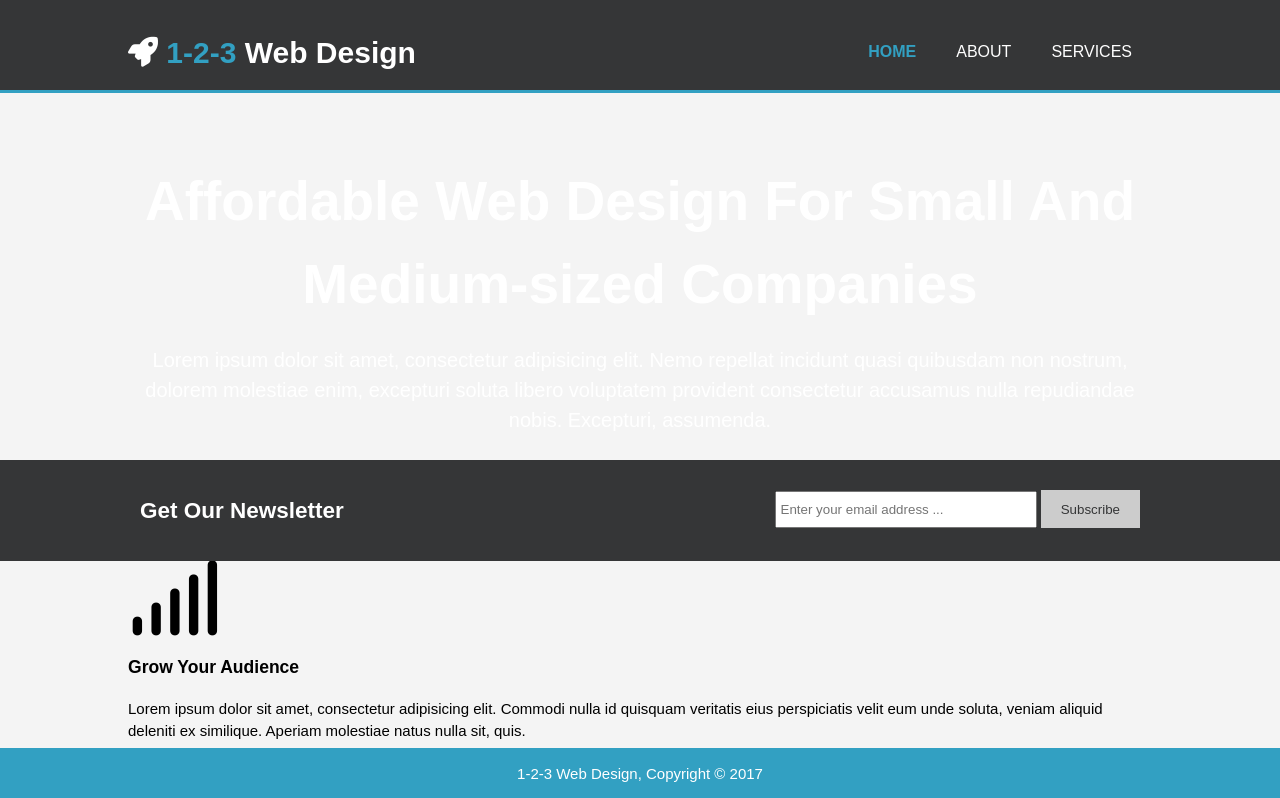
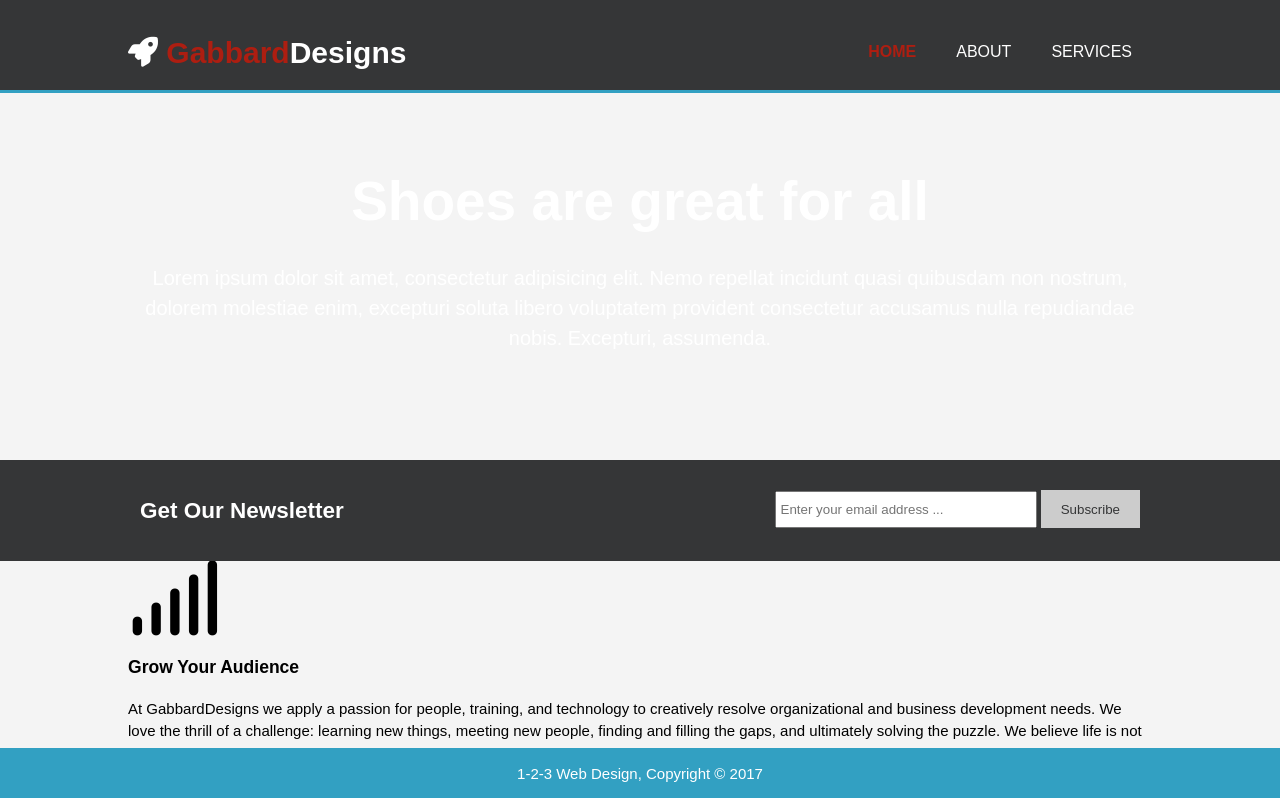
Before and after one commit to GabbardDesigns/site-redesign, a plain HTML site: page index.html in a window 1280 px wide. Shown: the top 798 px of the page. Drawn offline with Linux system fonts and the light colour scheme.

Commit message:
Ham is golden

```diff
--- a/css/style.css
+++ b/css/style.css
@@ -55,7 +55,7 @@ header{
   }
 
   header .highlight, header .current a{
-    color: #32a0c2;
+    color: #AD1E11;
     font-weight: bold;
   }
 
--- a/index.html
+++ b/index.html
@@ -4,8 +4,8 @@
     <meta charset="utf-8">
     <meta name="viewport" content="width=device-width">
     <meta name="description" content="Affordable Web Design For Small And Medium-sized Companies">
-    <meta name="author" content="Sebastian Eschweiler">
-    <title>1-2-3 Web Design | Welcome</title>
+    <meta name="author" content="Patrick Gabbard">
+    <title>Gabbard Designs | Welcome</title>
     <link rel="stylesheet" href="./css/style.css">
     <link rel="stylesheet" href="./css/font-awesome.min.css">
   </head>
@@ -13,7 +13,7 @@
     <header class="main-header">
         <div class="container">
             <div id="branding">
-              <h1><i class="fa fa-rocket"></i> <span class="highlight">1-2-3</span> Web Design</h1>
+              <h1><i class="fa fa-rocket"></i> <span class="highlight">Gabbard</span>Designs</h1>
             </div>
             <nav>
               <ul>
@@ -27,7 +27,7 @@
 
     <section id="showcase">
         <div class="container">
-            <h1>Affordable Web Design For Small And Medium-sized Companies</h1>
+            <h1>Shoes are great for all</h1>
             <p>Lorem ipsum dolor sit amet, consectetur adipisicing elit. Nemo repellat incidunt quasi quibusdam non nostrum, dolorem molestiae enim, excepturi soluta libero voluptatem provident consectetur accusamus nulla repudiandae nobis. Excepturi, assumenda.</p>
       </div>
     </section>
@@ -47,7 +47,9 @@
             <div class="box">
               <i class="fa fa-signal fa-5x"></i>
               <h3>Grow Your Audience</h3>
-              <p>Lorem ipsum dolor sit amet, consectetur adipisicing elit. Commodi nulla id quisquam veritatis eius perspiciatis velit eum unde soluta, veniam aliquid deleniti ex similique. Aperiam molestiae natus nulla sit, quis.</p>
+              <p>At GabbardDesigns we apply a passion for people, training, and technology to creatively resolve organizational and business development needs.
+
+                We love the thrill of a challenge: learning new things, meeting new people, finding and filling the gaps, and ultimately solving the puzzle. We believe life is not about having all the answers, but rather about knowing how to ask the right questionscd.</p>
             </div>
 
             <div class="box">
```
